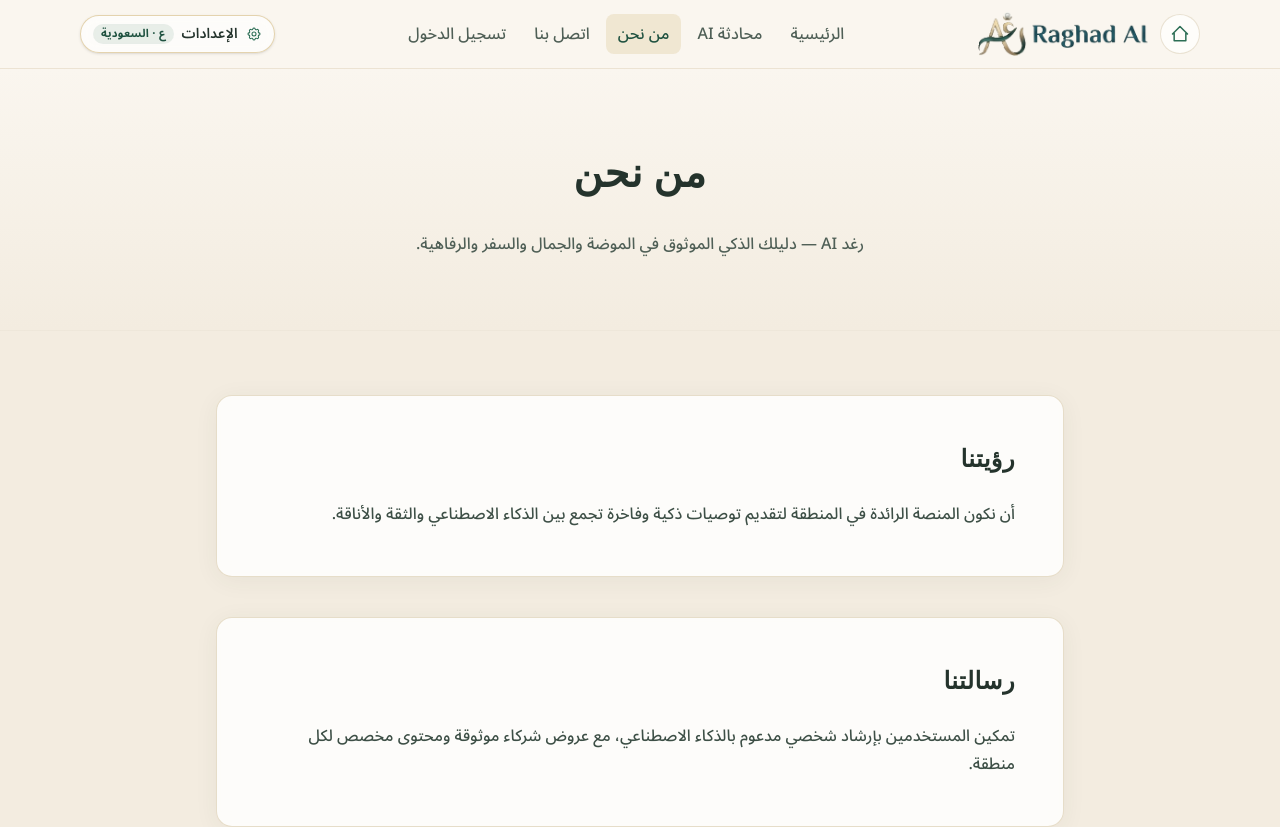
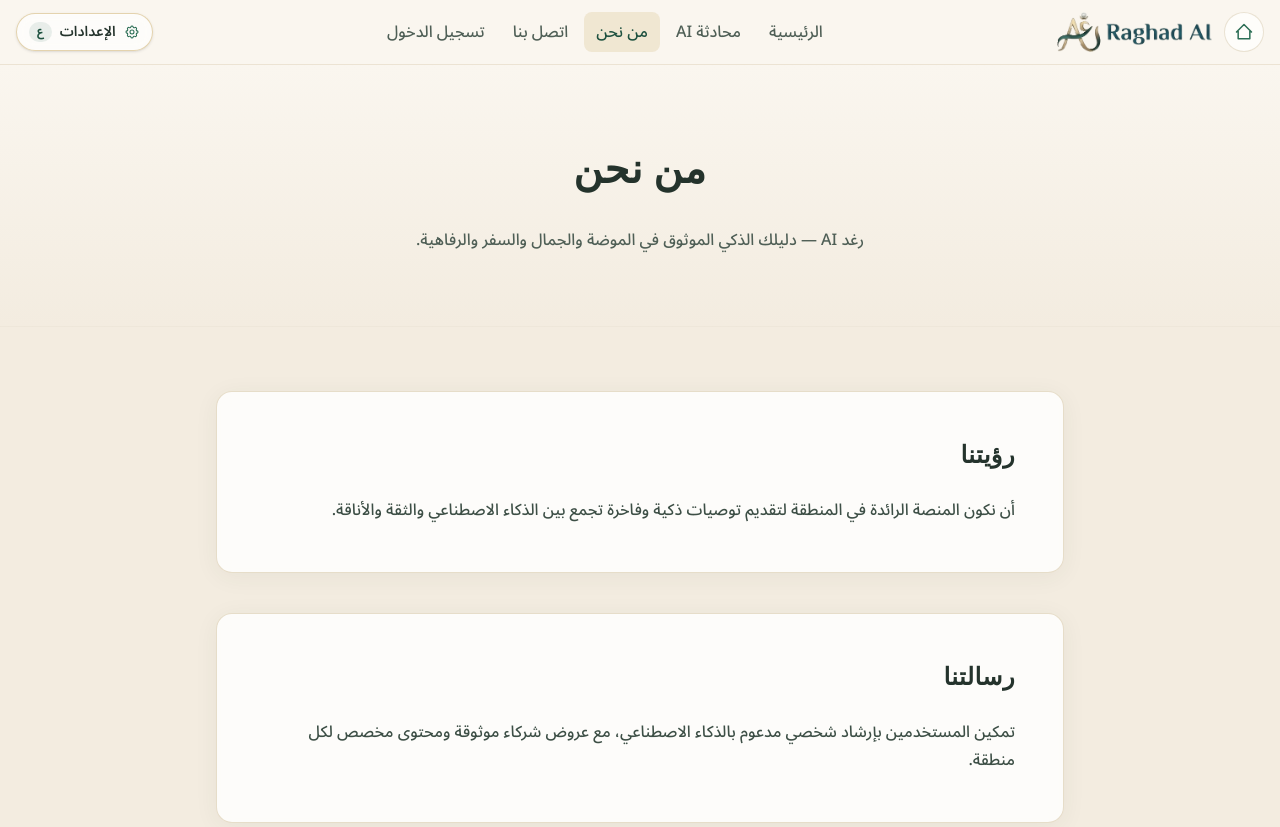
Before and after one commit to pikachu1001/raghad-ai, a Next.js app: page /about in a window 1280 px wide. Shown: the top 827 px of the page. Built offline with nearby package versions, Linux system fonts and the light colour scheme; no server answers.

Commit message:
Keep desktop header navigation on a single line when logged in.

```diff
--- a/src/components/layout/Header.tsx
+++ b/src/components/layout/Header.tsx
@@ -15,7 +15,7 @@ function NavLink({ href, label }: { href: string; label: string }) {
   return (
     <Link
       href={href}
-      className={`rounded-lg px-3 py-2 text-base font-medium transition-colors ${
+      className={`shrink-0 whitespace-nowrap rounded-lg px-2 py-1.5 text-sm font-medium transition-colors xl:px-3 xl:py-2 xl:text-base ${
         active
           ? "bg-[#c9a962]/20 text-[#1f5240]"
           : "text-[#4f5f56] hover:bg-[#f3ece0] hover:text-[#24332c]"
@@ -36,14 +36,14 @@ export function Header() {
       dir={dir}
       className="sticky top-0 z-50 border-b border-[#ddd0b8]/50 bg-[#faf6ef]/95 backdrop-blur"
     >
-      <div className="mx-auto flex max-w-6xl items-center justify-between gap-4 px-4 py-3">
-        <div className="flex items-center gap-3">
+      <div className="mx-auto flex max-w-7xl flex-nowrap items-center justify-between gap-2 px-4 py-3 lg:gap-3">
+        <div className="flex shrink-0 items-center gap-2 lg:gap-3">
           {pathname !== "/" && (
             <Link
               href="/"
               aria-label={messages.nav.home}
               title={messages.nav.home}
-              className="flex h-10 w-10 items-center justify-center rounded-full border border-[#ddd0b8]/60 bg-white/70 text-[#2c6e55] transition hover:border-[#c9a962]/60 hover:bg-white"
+              className="flex h-9 w-9 shrink-0 items-center justify-center rounded-full border border-[#ddd0b8]/60 bg-white/70 text-[#2c6e55] transition hover:border-[#c9a962]/60 hover:bg-white lg:h-10 lg:w-10"
             >
               <svg className="h-5 w-5" fill="none" viewBox="0 0 24 24" stroke="currentColor">
                 <path
@@ -55,13 +55,13 @@ export function Header() {
               </svg>
             </Link>
           )}
-          <Link href="/" className="flex items-center" aria-label={messages.brand}>
+          <Link href="/" className="flex shrink-0 items-center" aria-label={messages.brand}>
             <BrandLogo size="sm" className="md:hidden" priority />
-            <BrandLockup locale={locale} height={44} className="hidden md:block" priority />
+            <BrandLockup locale={locale} height={40} className="hidden md:block" priority />
           </Link>
         </div>
 
-        <nav className="hidden items-center gap-1 lg:flex">
+        <nav className="hidden min-w-0 flex-1 flex-nowrap items-center justify-center gap-0.5 overflow-x-auto lg:flex xl:gap-1 [&::-webkit-scrollbar]:hidden">
           <NavLink href="/" label={messages.nav.home} />
           <NavLink href="/chat" label={messages.nav.chat} />
           <NavLink href="/about" label={messages.nav.about} />
@@ -72,7 +72,7 @@ export function Header() {
             <button
               type="button"
               onClick={() => logout()}
-              className="rounded-lg px-3 py-2 text-base font-medium text-[#4f5f56] hover:bg-[#f3ece0]"
+              className="shrink-0 whitespace-nowrap rounded-lg px-2 py-1.5 text-sm font-medium text-[#4f5f56] hover:bg-[#f3ece0] xl:px-3 xl:py-2 xl:text-base"
             >
               {messages.nav.logout}
             </button>
@@ -81,7 +81,7 @@ export function Header() {
           )}
         </nav>
 
-        <div className="flex items-center gap-2">
+        <div className="flex shrink-0 items-center gap-2">
           <SettingsMenu className="hidden lg:flex" />
           <MobileNav className="lg:hidden" />
         </div>
--- a/src/components/layout/SettingsMenu.tsx
+++ b/src/components/layout/SettingsMenu.tsx
@@ -36,7 +36,7 @@ export function SettingsMenu({ className = "" }: { className?: string }) {
         aria-label={messages.settings.open}
         title={messages.settings.title}
         onClick={() => setOpen((v) => !v)}
-        className="flex items-center gap-2 rounded-full border border-[#c9a962]/50 bg-white/70 px-3 py-2 text-sm font-semibold text-[#24332c] shadow-sm backdrop-blur transition hover:border-[#c9a962] hover:bg-white hover:shadow-md"
+        className="flex shrink-0 items-center gap-1.5 rounded-full border border-[#c9a962]/50 bg-white/70 px-2.5 py-2 text-sm font-semibold text-[#24332c] shadow-sm backdrop-blur transition hover:border-[#c9a962] hover:bg-white hover:shadow-md xl:gap-2 xl:px-3"
       >
         <svg
           className="h-4 w-4 text-[#2c6e55]"
@@ -57,9 +57,10 @@ export function SettingsMenu({ className = "" }: { className?: string }) {
             d="M15 12a3 3 0 11-6 0 3 3 0 016 0z"
           />
         </svg>
-        <span className="hidden sm:inline">{messages.settings.title}</span>
-        <span className="rounded-full bg-[#2c6e55]/10 px-2 py-0.5 text-[0.7rem] font-bold uppercase tracking-wide text-[#1f5240]">
-          {locale === "ar" ? "ع" : "EN"} · {regionShort}
+        <span className="hidden xl:inline">{messages.settings.title}</span>
+        <span className="rounded-full bg-[#2c6e55]/10 px-2 py-0.5 text-[0.65rem] font-bold uppercase tracking-wide text-[#1f5240] xl:text-[0.7rem]">
+          {locale === "ar" ? "ع" : "EN"}
+          <span className="hidden 2xl:inline">{` · ${regionShort}`}</span>
         </span>
       </button>
 
```
